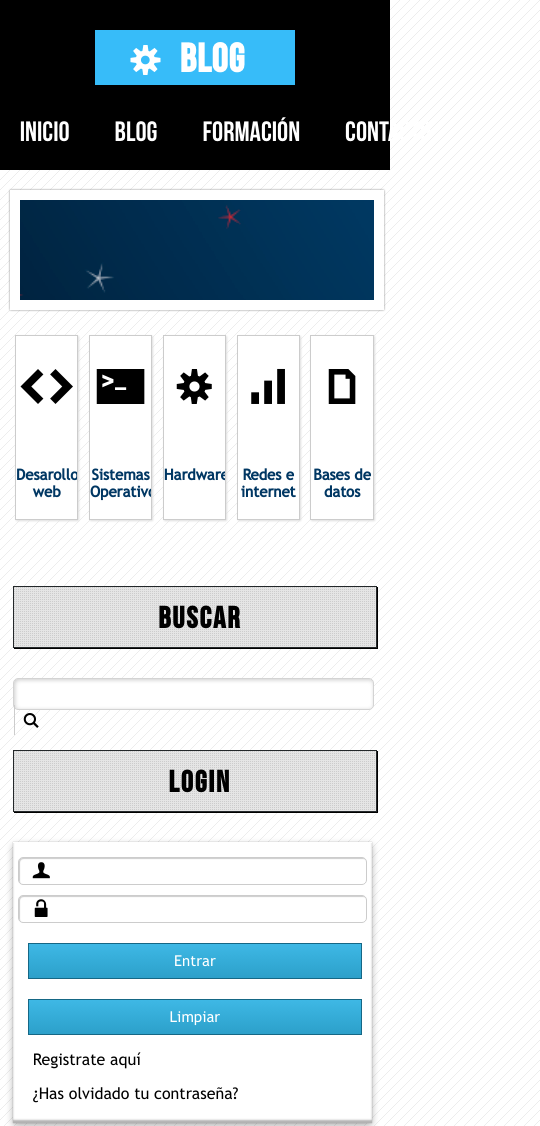
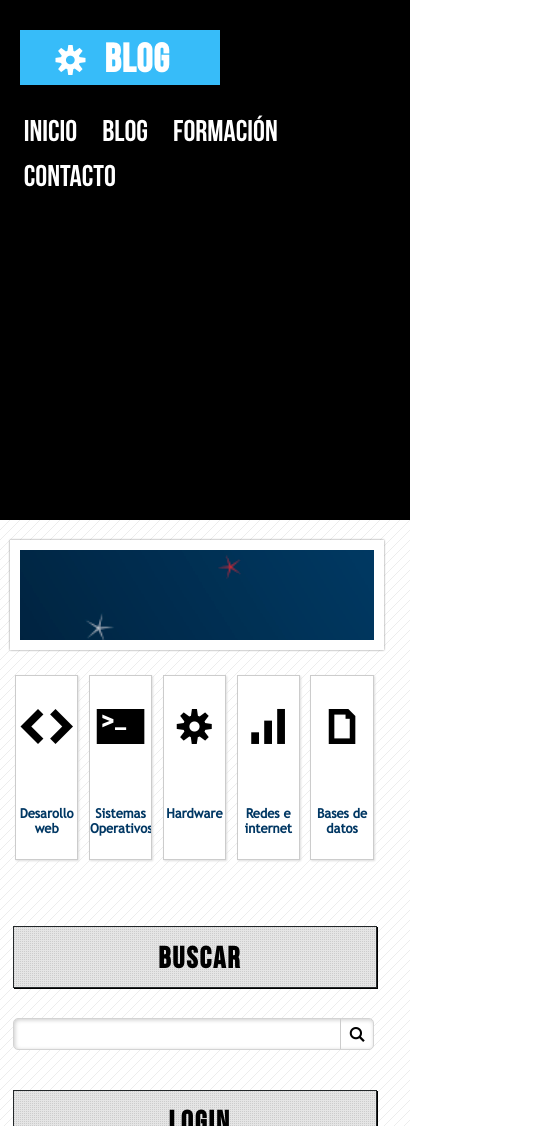
Before and after one commit to simpleandkleean/pagina-web-curso-CSS, a plain HTML site: page proyecto CSS 2/index.html in a window 390 px wide. Shown: the top 1126 px of the page, 540 px wide, since content can reach past the window. Drawn offline with Linux system fonts and the light colour scheme.

Commit message:
update css responsive

```diff
--- a/proyecto CSS 2/css/responsive.css
+++ b/proyecto CSS 2/css/responsive.css
@@ -479,25 +479,52 @@
   }
 @media(max-width: 476px){
 
+  #logo{
+   margin-left: 0px;
+  }
+
+  #header{
+  width: 100%;
+  height: 500px;
+  padding: 10px;
+  }
+
+  #banner{
+    height: 90px;
+  }
+
   #banner h1 {
-    margin-left: -35px;
-    font-size: 16px;
+    width: 100%;
+    margin-left: -44px;
+    font-size: 14px;
 }
 
 #menu{
-  margin-left: -20px;
+ clear: both;
+ float: none;
+ width: 100%;
+ margin-left: -6px;
+
 }
 
-#menu ul li a{
-font-size: 28px;
+#menu ul li{
+font-size: 23px;
+margin-left: -20px;
 }
 
 .card .icon{
 font-size: 35px;
 }
+.card:hover .icon{
+  font-size: 35px;
+  }
 
 .card .category {
-  font-size: 15px;
+  font-size: 13px;
+}
+
+#lateral input[type="text"] {
+  width: 88%;
 }
 
 #lateral input[type="email"], #lateral input[type="password"] {
```
